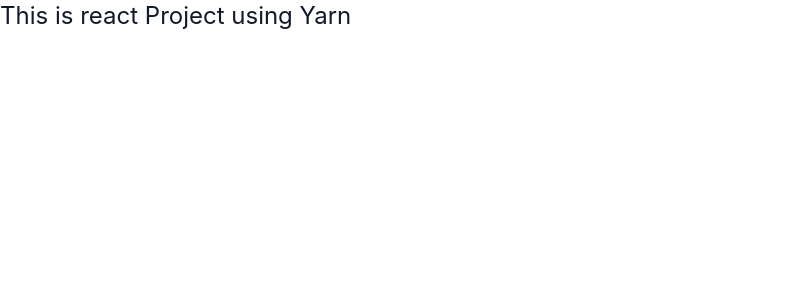
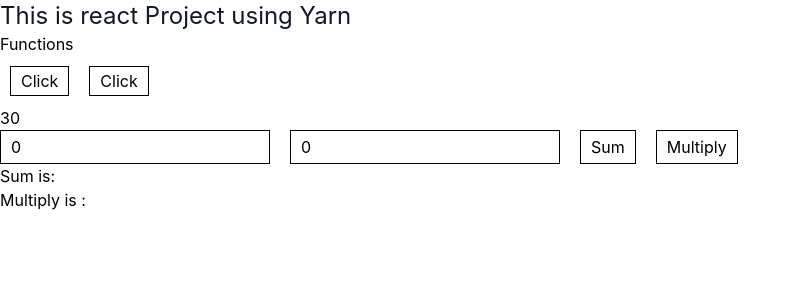
Before and after one commit to pruthasavani44/React-training, a React (Create React App) app in the folder react-yarn/: page / in a window 1280 px wide. Shown: the top 300 px of the page, without its empty margins (0-801 px from the left). Built offline with nearby package versions, Linux system fonts and the light colour scheme.

Commit message:
Function declaration and expression.

```diff
--- a/react-yarn/src/App.js
+++ b/react-yarn/src/App.js
@@ -1,10 +1,82 @@
+import { useState } from 'react';
 import './App.css';
 
 function App() {
+
+  // Simple Function
+  function click() {
+    alert("Button Clicked..!")
+  }
+
+  // Arrow Function
+  const arrowFunction = () => {
+    alert("Button Clicked By Arrow Function..!")
+  }
+
+  // Function with Return Value
+
+  function Sum(no1, no2) {
+    return no1 + no2
+  }
+
+
+
+  const addResult = Sum(10, 20,)
+
+
+
+  // const handleNum1
+  const [num1, setNum1] = useState(0)
+  const [num2, setNum2] = useState(0)
+  const [result, setResult] = useState(null)
+  const [multi, setMulti] = useState(null)
+
+  const handleNum1 = (e) => setNum1(parseFloat((e.target.value)))
+  const handleNum2 = (e) => setNum2(parseFloat((e.target.value)))
+
+
+  // higher order function
+
+  function operateOnNumber(num1, num2, operations) {
+    return operations(num1, num2);
+  }
+
+  // operation Function
+
+  const add = (a, b) => a + b;
+  const Multiple = (a, b) => a * b;
+
+  const handleSum = () => setResult(operateOnNumber(num1, num2, add))
+  const handleMultiply = () => setMulti(operateOnNumber(num1, num2, Multiple))
+
+
   return (
     <>
       <h1 className='text-gray-900 text-2xl'>This is react Project using Yarn</h1>
+
+      <h2> Functions</h2>
+
+      <button onClick={click} style={{ border: "1px solid black", padding: "2px 10px", margin: "10px 10px" }} >Click</button>
+      <button onClick={arrowFunction} style={{ border: "1px solid black", padding: "2px 10px", margin: "10px 10px" }} >Click</button> <br />
+
+      <h1>{addResult}</h1>
+
+      <input type="number" onChange={handleNum1} value={num1} placeholder='enter number' style={{ border: "1px solid black", padding: "4px 10px", marginRight: "20px" }} />
+      <input type="number" onChange={handleNum2} value={num2} placeholder='enter number' style={{ border: "1px solid black", padding: "4px 10px" }} />
+
+      {/* <button onClick={sum} style={{ border: "1px solid black", margin: "0 20px", padding: "4px 10px" }}>Sum</button>
+      <button onClick={Multiply} style={{ border: "1px solid black", padding: "4px 10px" }}>Multiply</button> <br />
+      <span style={{ margin: "5px" }} >number 1 : {num1}</span>
+      <span style={{ margin: "5px" }} >number 2 : {num2}</span> */}
+      <button onClick={handleSum} style={{ border: "1px solid black", margin: "0 20px", padding: "4px 10px" }}>Sum</button>
+      <button onClick={handleMultiply} style={{ border: "1px solid black", padding: "4px 10px" }}>Multiply</button> <br />
+      <p>Sum is: {result} </p>
+      <p>Multiply is : {multi} </p>
+
+
+
     </>
+
   );
 }
 
```
